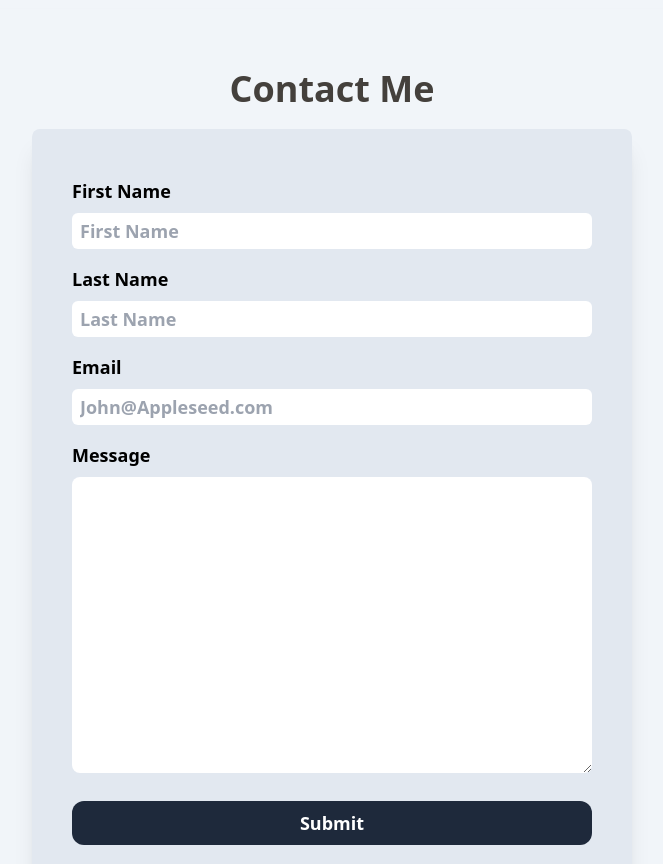
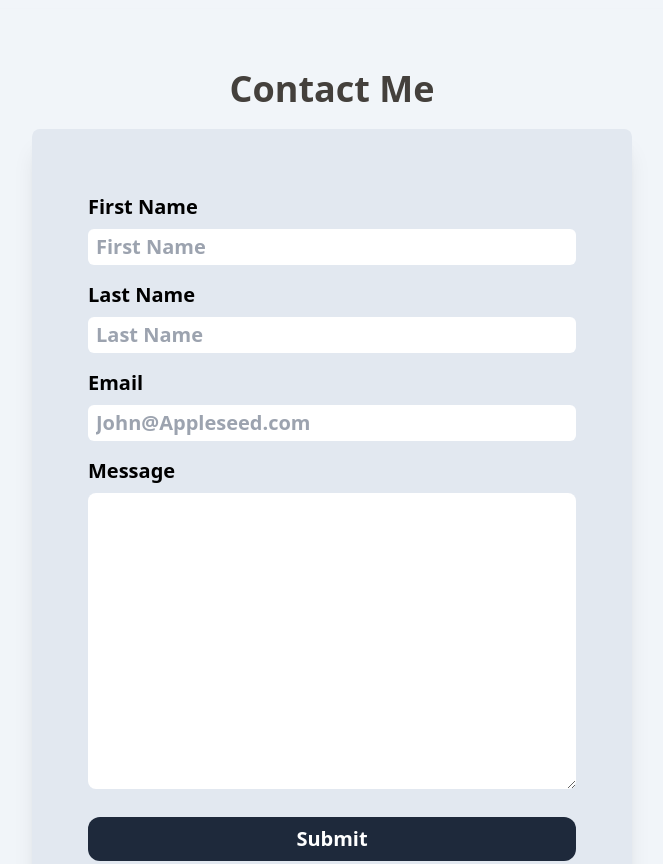
Before and after one commit to GeoCort/GeoCort.github.io, a website: page index.html in a window 1280 px wide. Shown: the part 1900-2764 px from the top of the page, without its empty margins (308-971 px from the left). Drawn offline with Linux system fonts and the light colour scheme.

Commit message:
padding to contact

```diff
--- a/index.html
+++ b/index.html
@@ -142,18 +142,18 @@
         <!-- Contact -->
          <section class="p-10 shadow-lg" id="contact">
             <h2 class="text-center text-stone-700 text-4xl font-bold py-5">Contact Me</h2>
-            <form class="bg-slate-200  shadow-xl rounded-lg p-10 w-10/12 xl:w-2/4 m-auto text-lg font-semibold text-black  *:py-2">
+            <form class="bg-slate-200  shadow-xl rounded-lg p-10 xl:p-14 w-10/12 xl:w-2/4 m-auto text-xl font-semibold text-black  *:py-2">
                 <div class="flex flex-col gap-2">
                     <label>First Name</label>
                     <input class="p-1 px-2 rounded-md  " type="text" placeholder="First Name" required max="50">
                 </div>
                 <div class="flex flex-col gap-2">
                     <label>Last Name</label>
-                    <input class="p-1 px-2 rounded-md " type="text" placeholder="Last Name" required>
+                    <input class="p-1 px-2 rounded-md " type="text" placeholder="Last Name" required max="50">
                 </div>
                 <div class="flex flex-col gap-2">
                     <label> Email</label>
-                    <input class="p-1 px-2 rounded-md " type="email" placeholder="John@Appleseed.com" required>
+                    <input class="p-1 px-2 rounded-md " type="email" placeholder="John@Appleseed.com" required max="100">
                 </div>
                 <div class="flex flex-col gap-2">
                     <label>Message</label>
```
Also changed, not shown: output.css.
